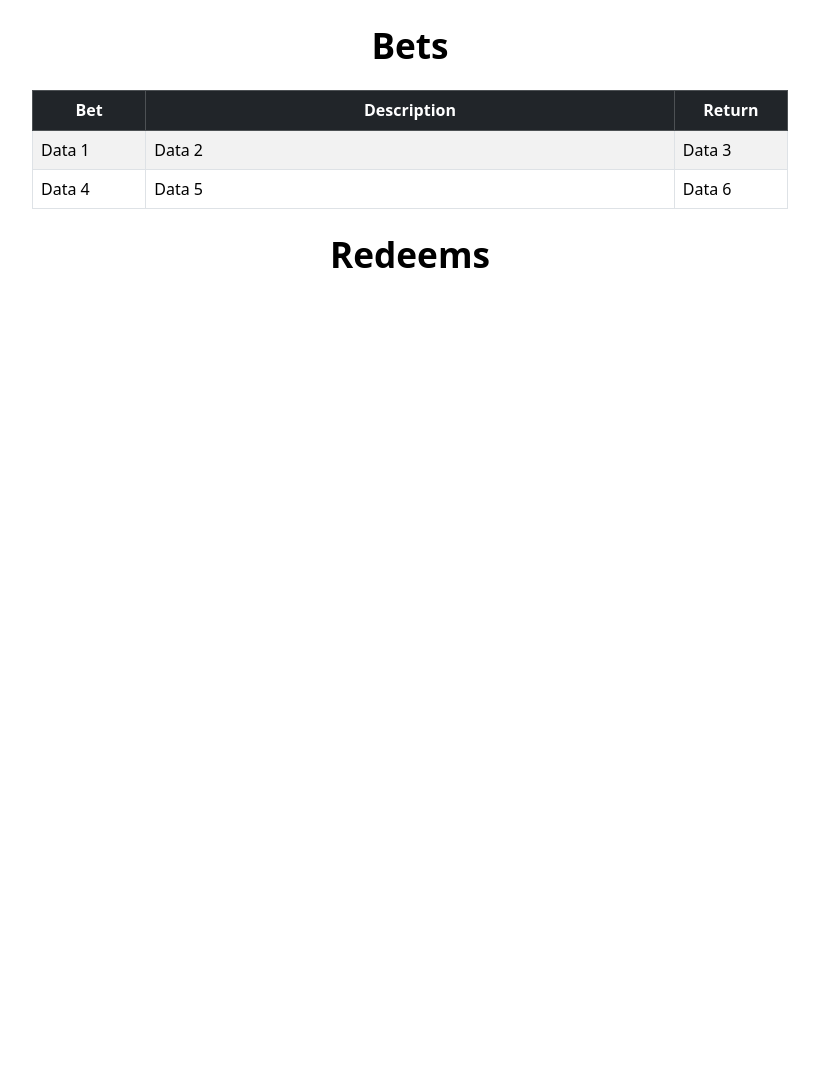
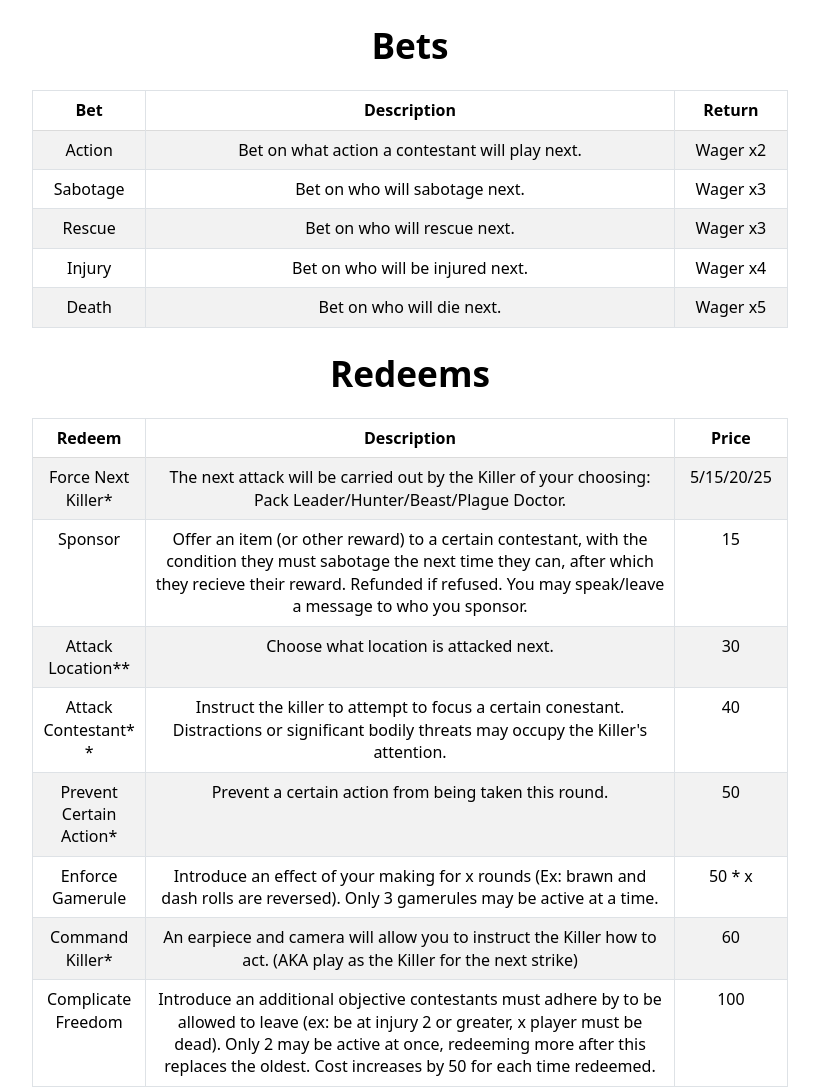
Before and after one commit to oldlazereye/mb9room, a website: page bets.html in a window 1280 px wide. Shown: the whole page, without its empty margins (230-1049 px from the left). Before the commit the page ends 800 px from the top, so only its background shows below. Drawn offline with nearby package versions, Linux system fonts and the light colour scheme.

Commit message:
everything but colors being right

```diff
--- a/bets.html
+++ b/bets.html
@@ -3,7 +3,7 @@
 <head>
   <meta charset="UTF-8" />
   <meta name="viewport" content="width=device-width, initial-scale=1.0" />
-  <title>Document</title>
+  <title>LIVE BETTING</title>
   <link rel="stylesheet" href="https://cdn.jsdelivr.net/npm/bootstrap@5.3.8/dist/css/bootstrap.min.css" />
   <link rel="stylesheet" href="https://cdn.jsdelivr.net/npm/water.css@2/out/water.css">
   <link rel="stylesheet" href="styles.css" />
@@ -11,8 +11,8 @@
 <body class="text-center">
   <h1>Bets</h1>
 <div class="container mt-4">
-  <table class="table table-bordered table-striped text-center">
-    <thead class="table-dark">
+  <table class="table table-bordered table-striped text-center" >
+    <thead class=".custom-table">
       <tr>
         <th class="text-center">Bet</th>
         <th style="width:70%" class="text-center">Description</th>
@@ -21,20 +21,87 @@
     </thead>
     <tbody>
       <tr>
-        <td>Data 1</td>
-        <td>Data 2</td>
-        <td>Data 3</td>
+        <td class="text-center">Action</td>
+        <td class="text-center">Bet on what action a contestant will play next.</td>
+        <td class="text-center">Wager x2</td>
       </tr>
       <tr>
-        <td>Data 4</td>
-        <td>Data 5</td>
-        <td>Data 6</td>
+        <td class="text-center">Sabotage</td>
+        <td class="text-center">Bet on who will sabotage next.</td>
+        <td class="text-center">Wager x3</td>
+      </tr>
+      <tr>
+        <td class="text-center">Rescue</td>
+        <td class="text-center">Bet on who will rescue next.</td>
+        <td class="text-center">Wager x3</td>
+      </tr>
+      <tr>
+        <td class="text-center">Injury</td>
+        <td class="text-center">Bet on who will be injured next.</td>
+        <td class="text-center">Wager x4</td>
+      </tr>
+      <tr>
+        <td class="text-center">Death</td>
+        <td class="text-center">Bet on who will die next.</td>
+        <td class="text-center">Wager x5</td>
       </tr>
     </tbody>
   </table>
 </div>
 
   <h1>Redeems</h1>
-  <script src="script.js"></script>
+ <div class="container mt-4">
+  <table class="table table-bordered table-striped text-center">
+    <thead class=".custom-table">
+      <tr>
+        <th class="text-center">Redeem</th>
+        <th style="width:70%" class="text-center">Description</th>
+        <th class="text-center">Price</th>
+      </tr>
+    </thead>
+    <tbody>
+      <tr>
+        <td class="text-center">Force Next Killer*</td>
+        <td class="text-center">The next attack will be carried out by the Killer of your choosing: Pack Leader/Hunter/Beast/Plague Doctor.</td>
+        <td class="text-center">5/15/20/25</td>
+      </tr>
+      <tr>
+        <td class="text-center">Sponsor</td>
+        <td class="text-center">Offer an item (or other reward) to a certain contestant, with the condition they must sabotage the next time they can, after which they recieve their reward. Refunded if refused. You may speak/leave a message to who you sponsor.</td>
+        <td class="text-center">15</td>
+      </tr>
+      <tr>
+        <td class="text-center">Attack Location**</td>
+        <td class="text-center">Choose what location is attacked next.</td>
+        <td class="text-center">30</td>
+      </tr>
+      <tr>
+        <td class="text-center">Attack Contestant**</td>
+        <td class="text-center">Instruct the killer to attempt to focus a certain conestant. Distractions or significant bodily threats may occupy the Killer's attention.</td>
+        <td class="text-center">40</td>
+      </tr>
+      <tr>
+        <td class="text-center">Prevent Certain Action*</td>
+        <td class="text-center">Prevent a certain action from being taken this round.</td>
+        <td class="text-center">50</td>
+      </tr>
+      <tr>
+        <td class="text-center">Enforce Gamerule</td>
+        <td class="text-center">Introduce an effect of your making for x rounds (Ex: brawn and dash rolls are reversed). Only 3 gamerules may be active at a time.</td>
+        <td class="text-center">50 * x</td>
+      </tr>
+      <tr>
+        <td class="text-center">Command Killer*</td>
+        <td class="text-center">An earpiece and camera will allow you to instruct the Killer how to act. (AKA play as the Killer for the next strike)</td>
+        <td class="text-center">60</td>
+      </tr>
+      <tr>
+        <td class="text-center">Complicate Freedom</td>
+        <td class="text-center">Introduce an additional objective contestants must adhere by to be allowed to leave (ex: be at injury 2 or greater, x player must be dead). Only 2 may be active at once, redeeming more after this replaces the oldest. Cost increases by 50 for each time redeemed.</td>
+        <td class="text-center">100</td>
+      </tr>
+    </tbody>
+  </table>
+</div>
 </body>
 </html>
--- a/styles.css
+++ b/styles.css
@@ -11,3 +11,35 @@
 .title{
     color:maroon;
 }
+
+.custom-table {
+  border-collapse: collapse;
+  width: 100%;
+  background-color: gray; /* table background */
+  color: white; /* text color */
+}
+
+.custom-table th {
+  background-color: dimgray; /* header background */
+  color: white;
+  padding: 10px;
+}
+
+.custom-table td {
+  padding: 10px;
+  border: 1px solid #444; /* cell borders */
+}
+
+/* alternating row colors */
+.custom-table tr:nth-child(even) {
+  background-color: #2a2a40;
+}
+
+.custom-table tr:nth-child(odd) {
+  background-color: #24243a;
+}
+
+/* hover effect */
+.custom-table tr:hover {
+  background-color: #3a3a5a;
+}
```
Also changed, not shown: index.html (+1 -1 lines).
